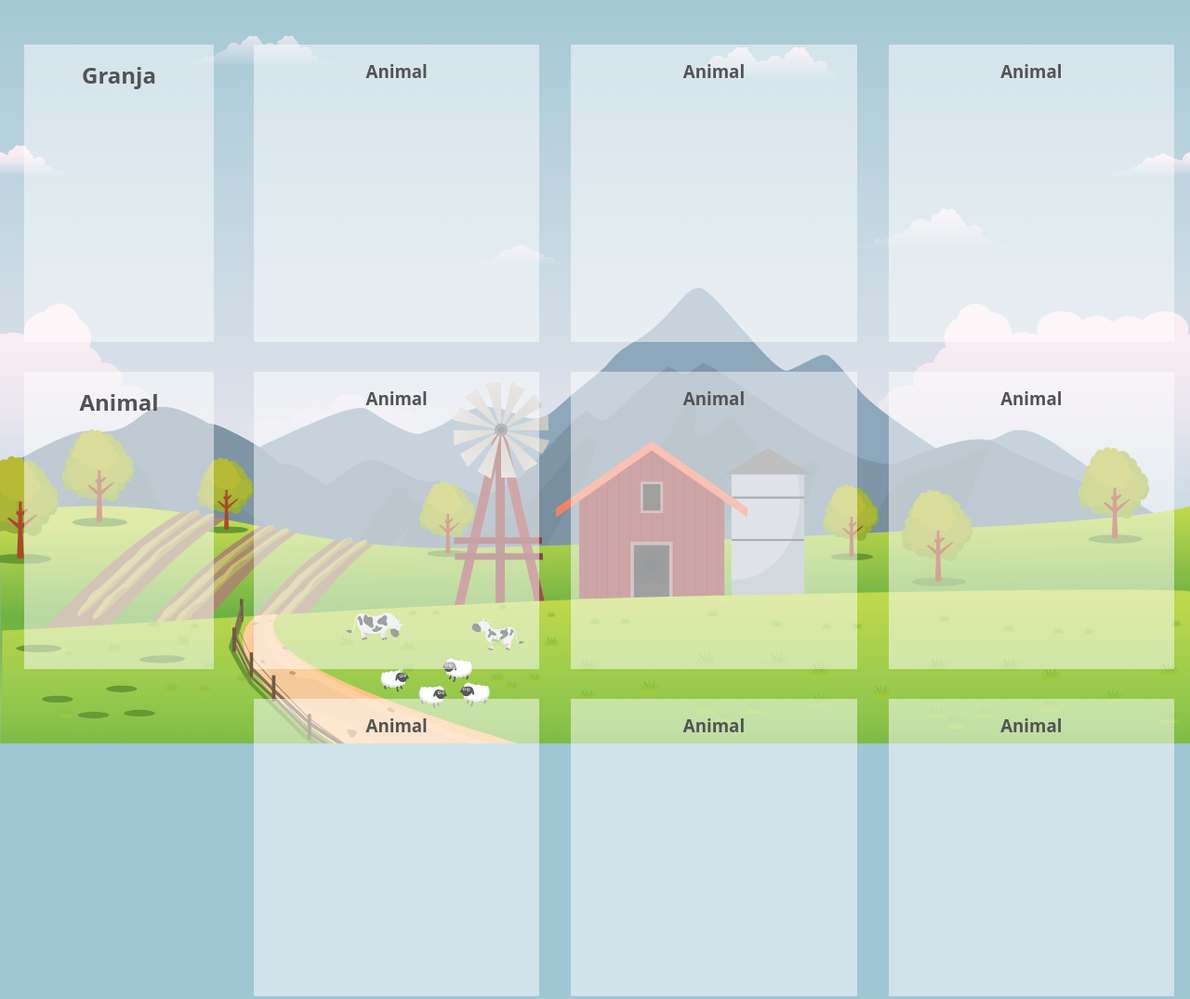
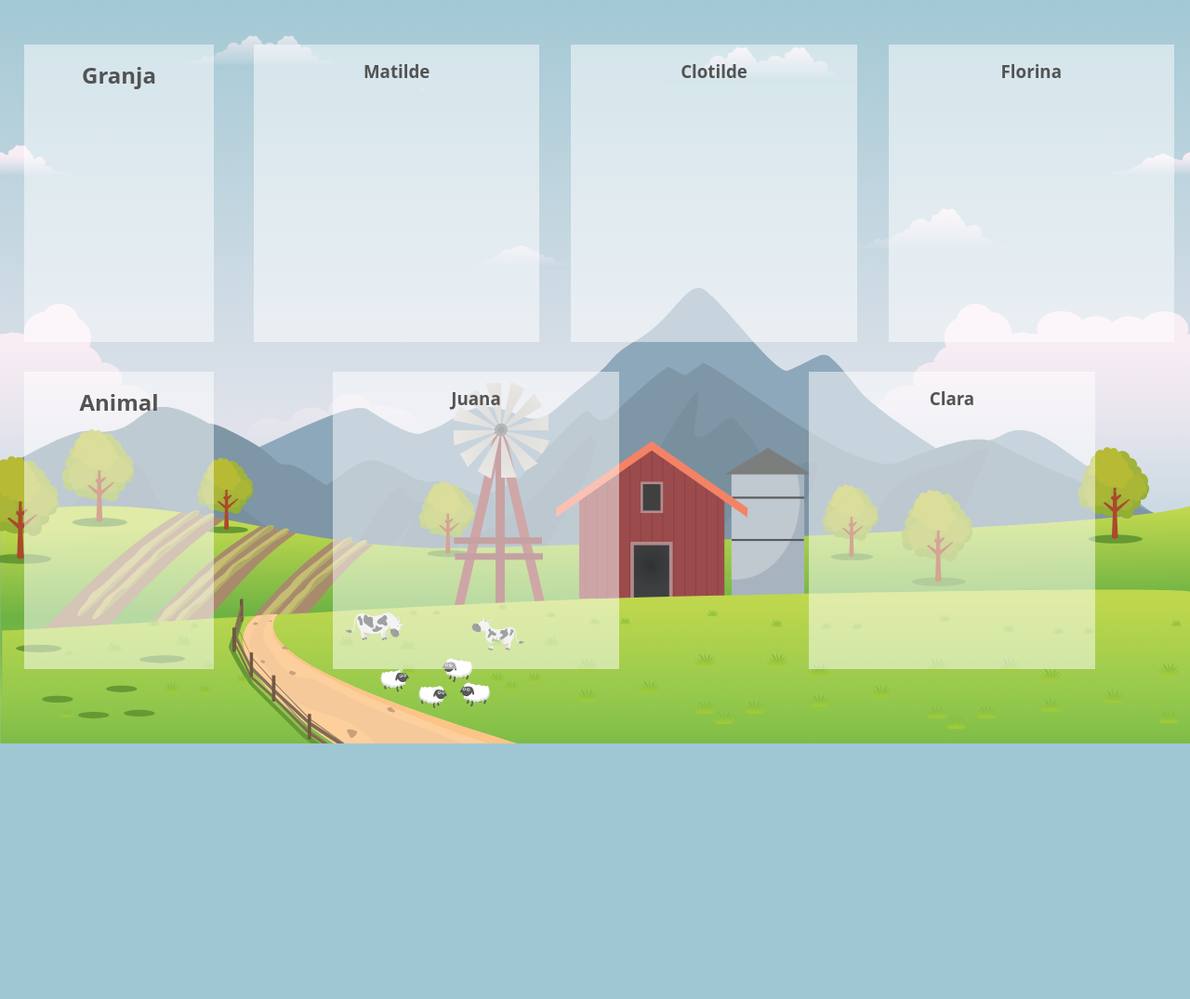
Before and after one commit to ballestero/jballesteroLaGranja, a website: page index.html in a window 1280 px wide. Shown: the whole page at 93% size. After the commit the page ends 800 px from the top, so only its background shows below. Drawn offline with Linux system fonts and the light colour scheme.

Commit message:
LogicApp

```diff
--- a/app.js
+++ b/app.js
@@ -1,6 +1,37 @@
 window.addEventListener('load', init, false);
 
 function init() {
+
+    var cusu = new Animal('Batido', 1, 2, 10, 'mediana', 10, 5, 5, 'ninguna', 'ninguno');
+    //cusu.comer();
+    //cusu.caminar();
+    //cusu.beber();
+
+    var animals = [];
+    var vaca = new Vaca('Matilde');
+    vaca.color = 'blue';
+    animals.push(vaca);
+
+    vaca = new Vaca('Clotilde');
+    vaca.color = 'green';
+    animals.push(vaca);
+
+    vaca = new Vaca('Florina');
+    vaca.color = 'cyan';
+    animals.push(vaca);
+
+    vaca = new Vaca('Juana');
+    vaca.color = 'brown';
+    animals.push(vaca);
+
+    vaca = new Vaca('Clara');
+    vaca.color = 'black';
+    animals.push(vaca);
+
+    console.log(animals);
+
+    var animalContainer_title = document.getElementById('animalTitle');
+
     /*
     let canvas = document.createElement('canvas');
     document.body.appendChild(canvas);
@@ -8,4 +39,38 @@ function init() {
     canvas.height = window.innerHeight;
     let context = canvas.getContext('2d');
     */
+
+    var animalsContainer = document.getElementById('animalsContainer');
+
+    for (var i = 0; i < animals.length; i++) {
+
+        var animal = document.createElement('div');
+        animalsContainer.appendChild(animal);
+        animal.id = animals[i].nombre;
+        animal.classList.add('animalCardContainer');
+
+        var title = document.createElement('h3');
+        title.innerHTML = animals[i].nombre;;
+        animal.appendChild(title);
+
+        animal.addEventListener('click', onAnimalCardClick, false);
+    }
+
+    function onAnimalCardClick(event) {
+        console.log(event);
+        var vaca = getVacaByName(event.target.id);
+        console.log(vaca);
+        event.target.style.background = vaca.color;
+        animalContainer_title.innerHTML = vaca.nombre;
+
+    }
+
+    function getVacaByName(nombre) {
+        for (var i = 0; i < animals.length; i++) {
+            if (animals[i].nombre === nombre) {
+                return animals[i];
+            }
+        }
+        return null;
+    }
 }
--- a/index.html
+++ b/index.html
@@ -7,6 +7,8 @@
     <meta name="viewport" content="width=device-width, initial-scale=1">
     <link href="css/style.css" rel="stylesheet">
     <script src="app.js"></script>
+    <script src="js/animal/animal.js"></script>
+    <script src="js/animal/Vaca.js"></script>
 </head>
 
 <body>
@@ -14,18 +16,9 @@
     <div class="mainContainer">
         <div class="controlsContainer">
             <div class="farmContainer control"><h2>Granja</h2></div>
-            <div class="animalContainer control"><h2>Animal</h2></div>
+            <div class="animalContainer control" id="animalContainer"><h2 id="animalTitle">Animal</h2></div>
         </div>
-        <div class="animalsContainer">
-            <div class="animalCardContainer"><h3>Animal</h3></div>
-            <div class="animalCardContainer"><h3>Animal</h3></div>
-            <div class="animalCardContainer"><h3>Animal</h3></div>
-            <div class="animalCardContainer"><h3>Animal</h3></div>
-            <div class="animalCardContainer"><h3>Animal</h3></div>
-            <div class="animalCardContainer"><h3>Animal</h3></div>
-            <div class="animalCardContainer"><h3>Animal</h3></div>
-            <div class="animalCardContainer"><h3>Animal</h3></div>
-            <div class="animalCardContainer"><h3>Animal</h3></div>
+        <div class="animalsContainer" id="animalsContainer">
         </div>
     </div>
 
```
Also changed, not shown: package.json (line endings or trailing spaces), 1 other file.
